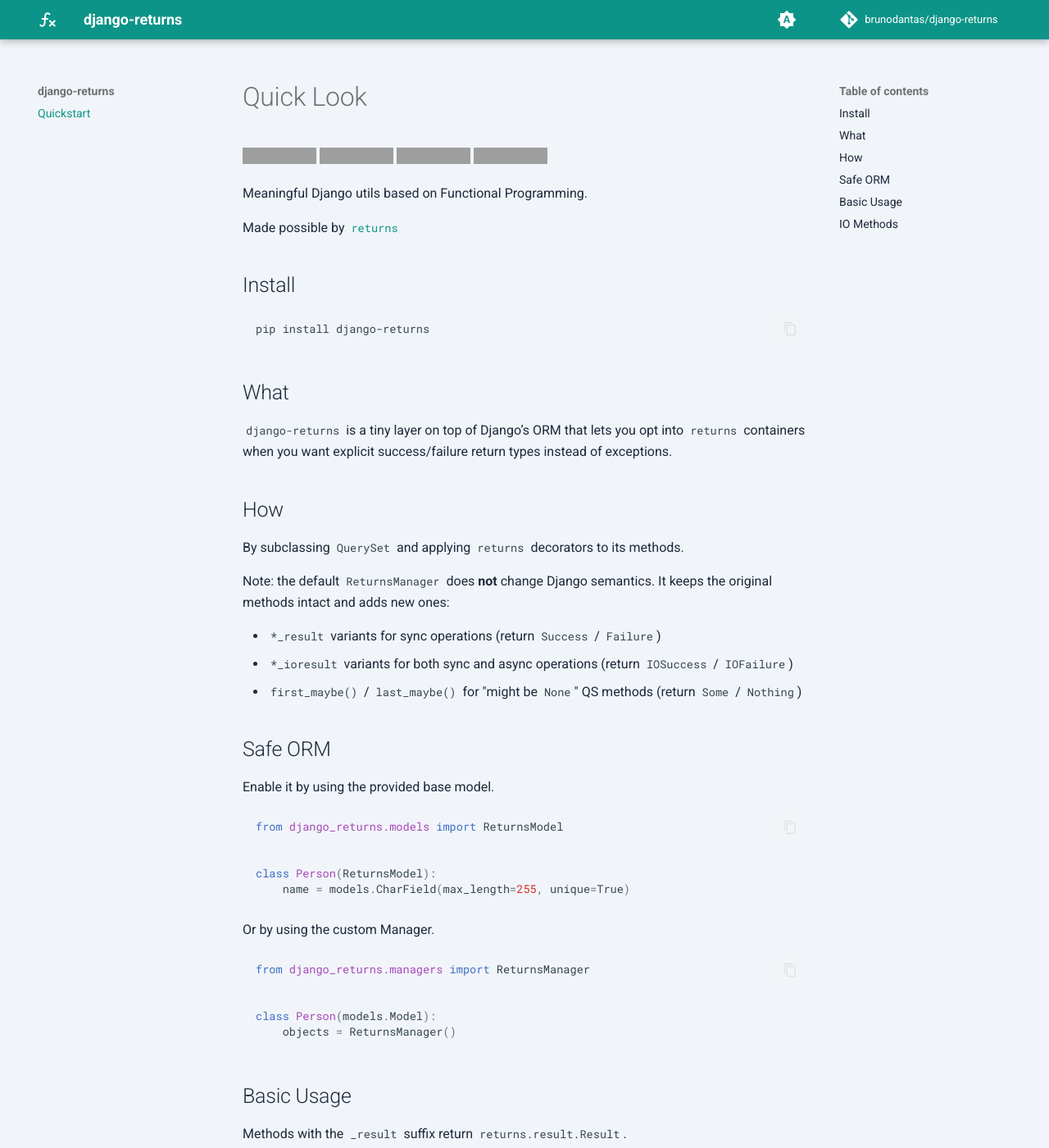
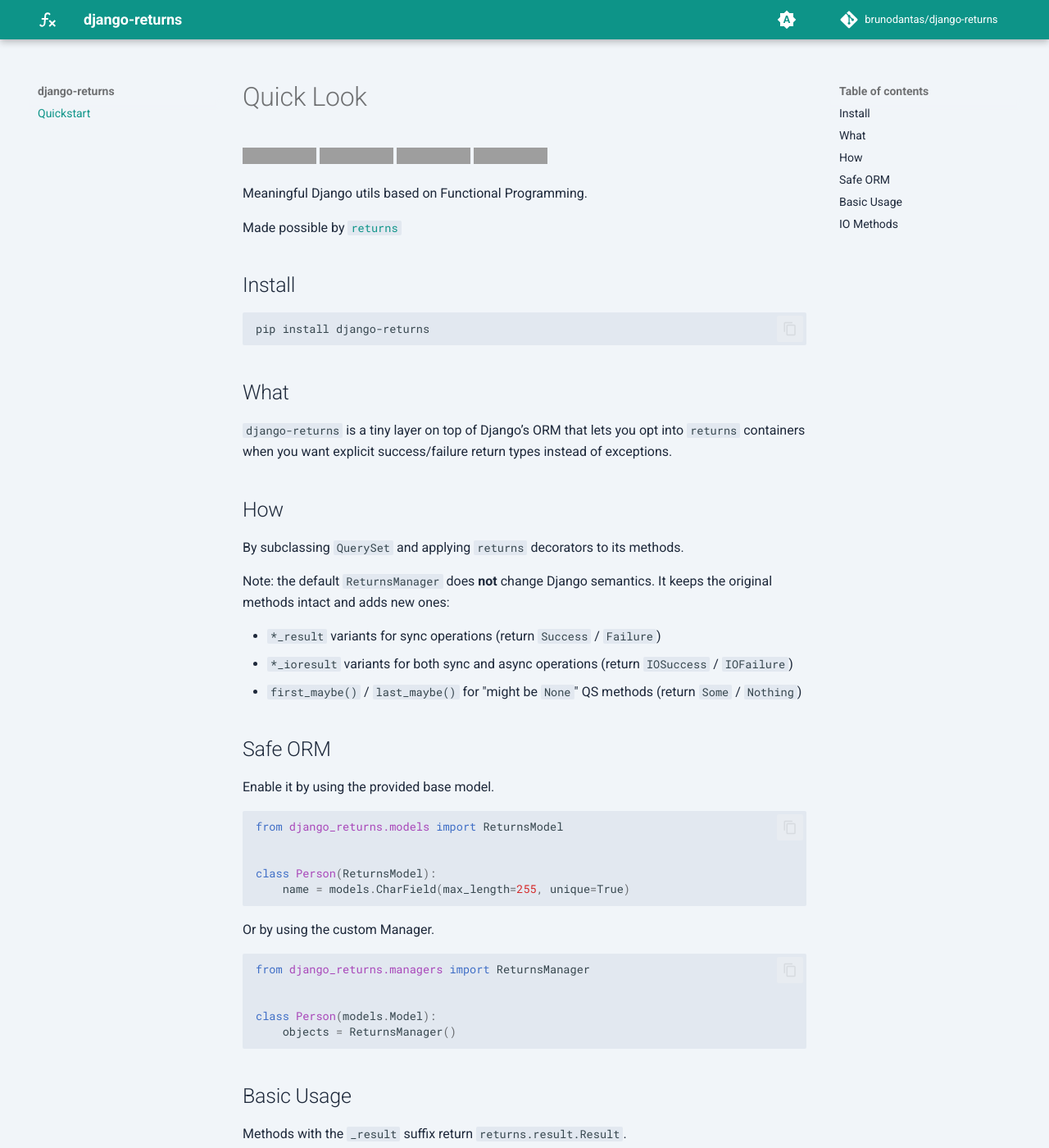
Before and after one commit to brunodantas/django-returns, an MkDocs documentation site: the page built from docs/index.md, in a window 1280 px wide and 1400 px high. Shown: the whole window at 82% size. Built offline with MkDocs 1.6.1 and Material for MkDocs 9.7.7, drawn with Linux system fonts in a browser that asks for light colours; comment, search, counter and statistics services are not loaded; grey boxes are pictures that could not be loaded.

Commit message:
fix: styling

```diff
--- a/docs/stylesheets/extra.css
+++ b/docs/stylesheets/extra.css
@@ -3,9 +3,9 @@
 }
 
 [data-md-color-scheme="default"] {
-  --md-default-bg-color:          #F1F5F9; /* Slate 50 */
-  --md-default-bg-color--light:   #E7E5E4; /* Slate 100 (Sidebars/Search) */
-  --md-code-bg-color:             #F1F5F9;
+  --md-default-bg-color:          #F1F5F9; /* Slate 100 */
+  --md-default-bg-color--light:   #E7E5E4; /* Stone 200 (Sidebars/Search) */
+  --md-code-bg-color:             #E2E8F0; /* Slate 200 */
   --md-typeset-color:             #1E293B; /* Deep Charcoal Text */
 }
 
```
